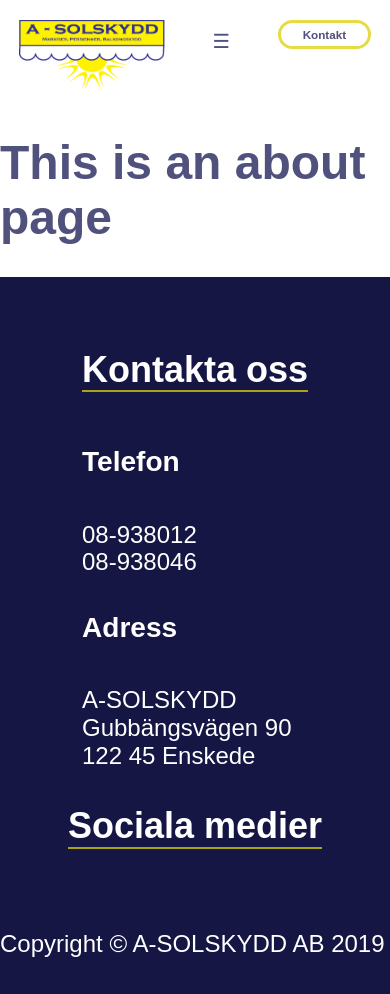
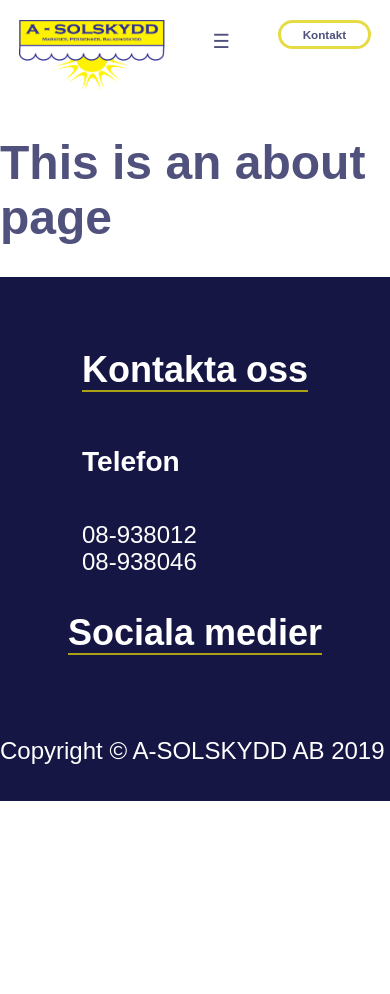
Before and after one commit to zarkroc/a-solskydd, a Vue app: page /#/about in a window 390 px wide. After the commit the page ends 844 px from the top, so only its background shows below. Built offline with nearby package versions, Linux system fonts and the light colour scheme; a web font is replaced by a local one.

Commit message:
removed address and phone nr

```diff
--- a/src/components/ContactForm.vue
+++ b/src/components/ContactForm.vue
@@ -37,15 +37,6 @@
         </ul>
       </form>
     </section>
-    <div class="contact-info">
-      <section class="phone">
-        <h3><i class="fas fa-phone-alt"></i> Telefon</h3>
-        <p>
-          08-938012<br />
-          08-938046
-        </p>
-      </section>
-    </div>
   </section>
 </template>
 
--- a/src/components/Footer.vue
+++ b/src/components/Footer.vue
@@ -10,15 +10,7 @@
             <br />08-938046
           </p>
         </section>
-        <section class="adress">
-          <h3><i class="fas fa-map-marker-alt"></i> Adress</h3>
-          <p>
-            A-SOLSKYDD
-            <br />Gubbängsvägen 90 <br />122 45 Enskede
-          </p>
-        </section>
       </section>
-
       <section class="social">
         <h2><i class="fas fa-user-friends"></i> Sociala medier</h2>
         <a class="icon" href="#">
```
